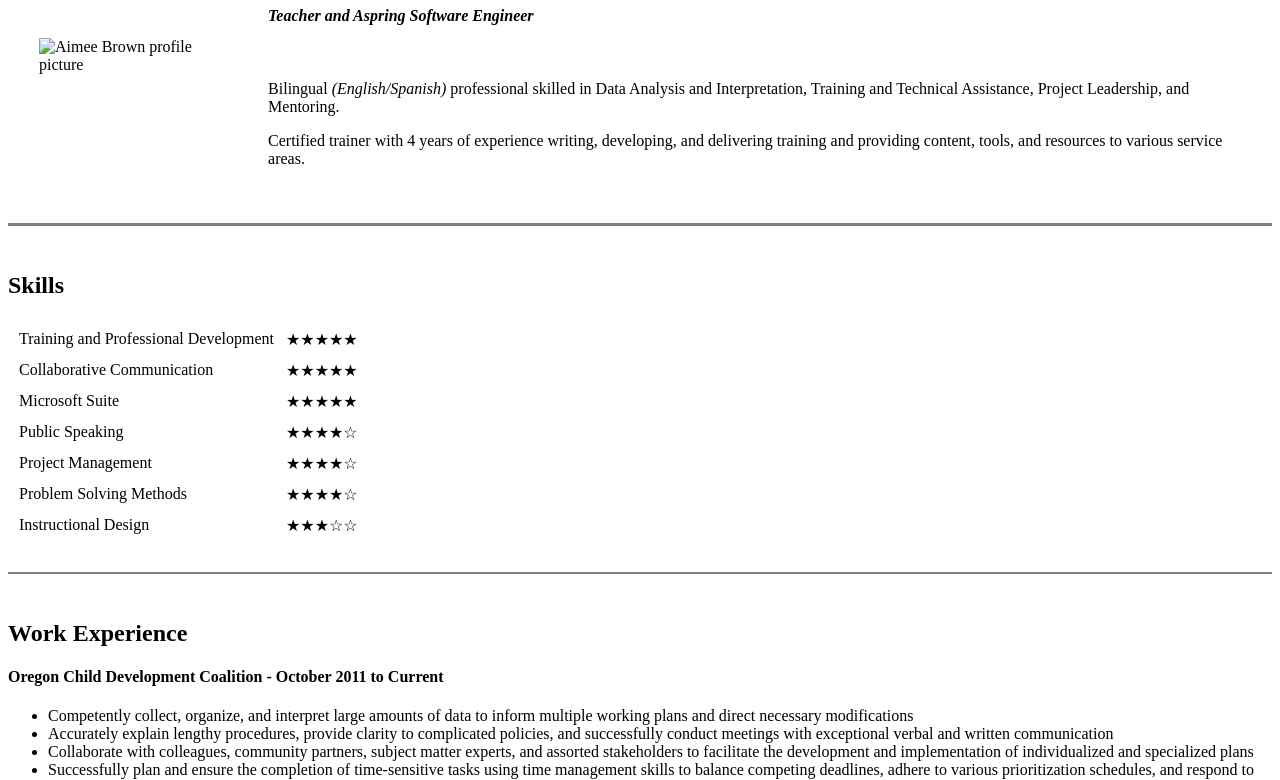
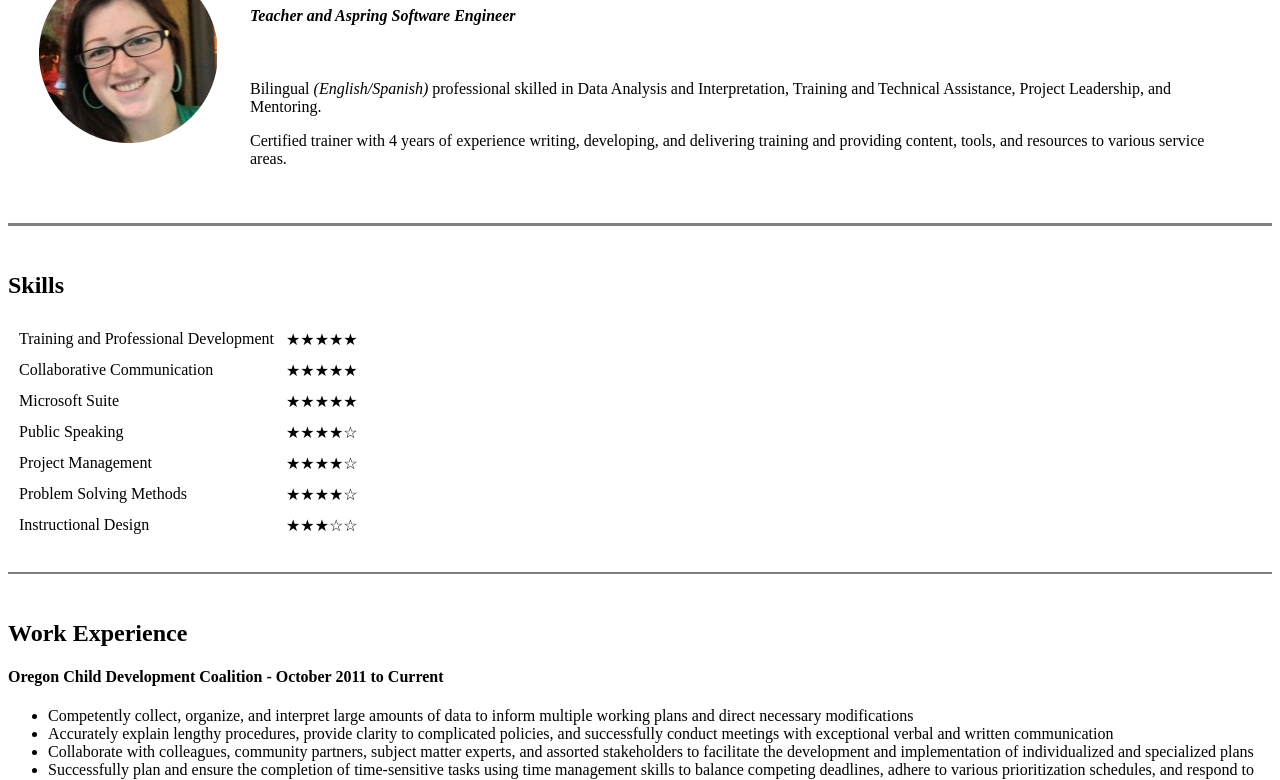
Before and after one commit to AimeeBrown/resume, a plain HTML site: page index.html in a window 1280 px wide. Shown: the part 112-892 px from the top of the page. Drawn offline with Linux system fonts and the light colour scheme.

Commit message:
Altered path to fetch image
removed "images/" from path of 'Aimee Headshot Circle'

```diff
--- a/index.html
+++ b/index.html
@@ -9,7 +9,7 @@
 <body>
   <table cellspacing="30">
     <tr>
-      <td><img src="images/Aimee Headshot Circle.png" alt="Aimee Brown profile picture"></td>
+      <td><img src="Aimee Headshot Circle.png" alt="Aimee Brown profile picture"></td>
       <td>
         <h1> Aimee Brown </h1>
         <h4><em>Teacher and Aspring Software Engineer</em></h4>
```
